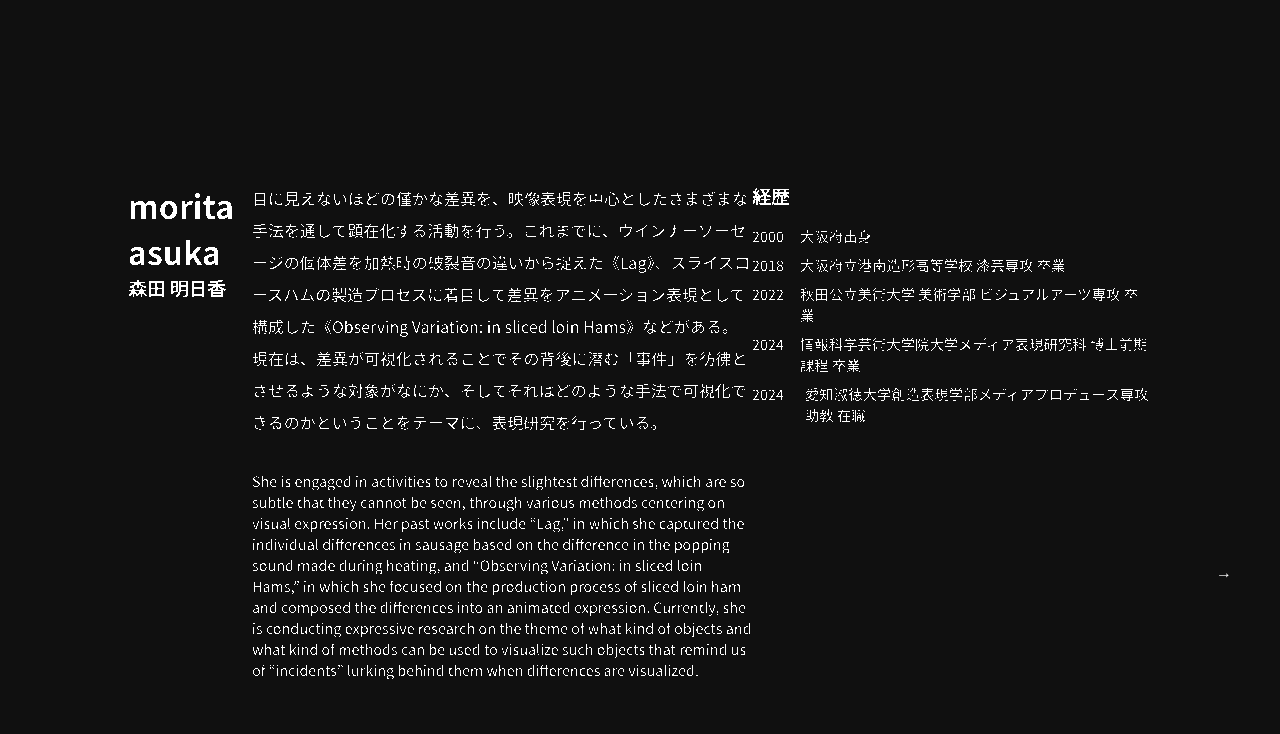
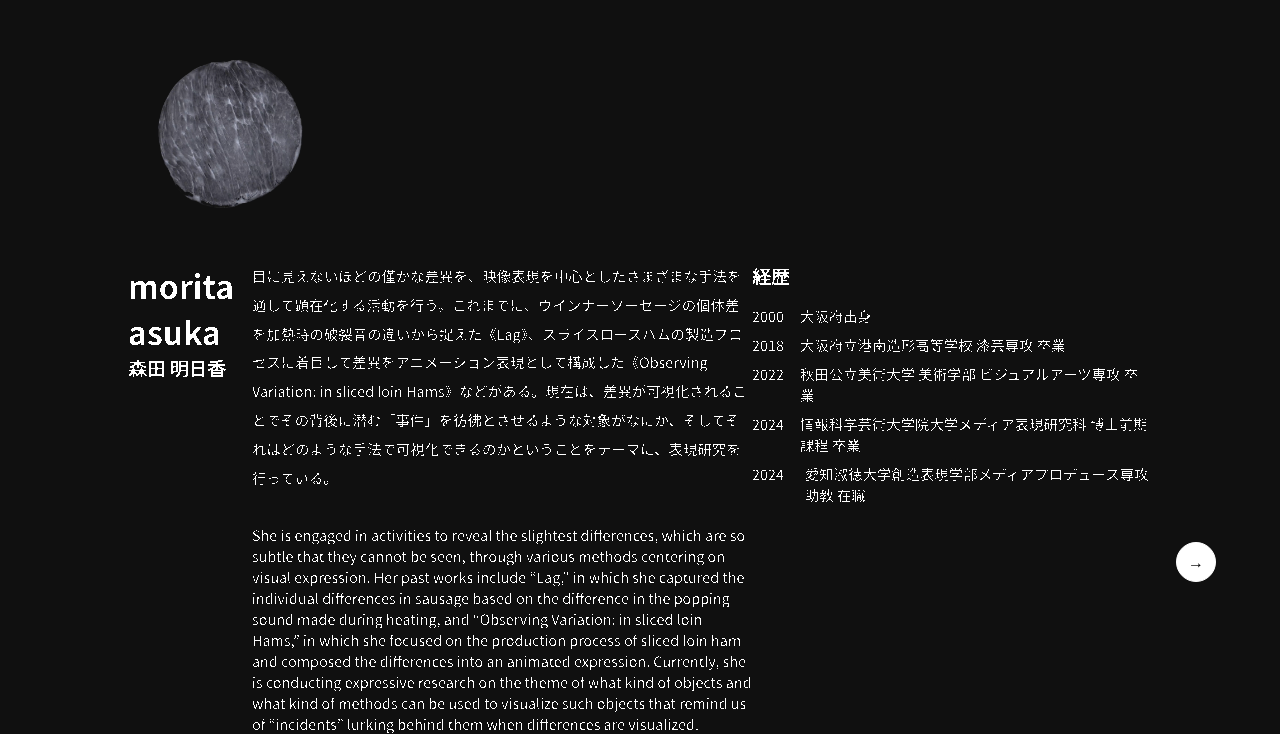
Before and after one commit to k1105/ymgs-playground, a Next.js app: page / in a window 1280 px wide. Shown: the part 186-920 px from the top of the page. Before the commit the page ends 866 px from the top, so only its background shows below. Built offline with nearby package versions, Linux system fonts and the light colour scheme.

Commit message:
ハムの画像を追加

```diff
--- a/components/scene/Profile.tsx
+++ b/components/scene/Profile.tsx
@@ -10,14 +10,30 @@ export const Profile = ({
     "fadein" | "fadeout" | "stop"
   >("stop");
 
+  const [isImageActive, setIsImageActive] = useState<boolean>(false);
+
   useEffect(() => {
     if (sceneState == "unmounting") {
       setAnimationState("fadeout");
     }
   }, [sceneState]);
+
+  useEffect(() => {
+    setIsImageActive(true);
+  }, []);
+
+  useEffect(() => {
+    if (animationState == "fadeout") {
+      setIsImageActive(false);
+    }
+  }, [animationState]);
   return (
     <>
       <div className="container">
+        <div className={`profile-image-wrapper ${isImageActive && "active"}`}>
+          <img src="/img/ham.png" className="profile-image" />
+        </div>
+        <div className="text-container">
           <FadeInElement from={10} to={0.6} animationState={animationState}>
             <div>
               <h1>morita asuka</h1>
@@ -28,7 +44,13 @@ export const Profile = ({
           <FadeInElement from={5} to={0.6} animationState={animationState}>
             <>
               <div className="profile-container">
-              <p style={{ marginBottom: "2rem", lineHeight: "2rem" }}>
+                <p
+                  style={{
+                    fontSize: "0.9rem",
+                    marginBottom: "2rem",
+                    lineHeight: "1.8rem",
+                  }}
+                >
                   目に見えないほどの僅かな差異を、映像表現を中心としたさまざまな手法を通して顕在化する活動を行う。これまでに、ウインナーソーセージの個体差を加熱時の破裂音の違いから捉えた《Lag》、スライスロースハムの製造プロセスに着目して差異をアニメーション表現として構成した《Observing
                   Variation: in sliced loin
                   Hams》などがある。現在は、差異が可視化されることでその背後に潜む「事件」を彷彿とさせるような対象がなにか、そしてそれはどのような手法で可視化できるのかということをテーマに、表現研究を行っている。
@@ -36,16 +58,17 @@ export const Profile = ({
                 <p style={{ fontSize: "0.9rem" }}>
                   She is engaged in activities to reveal the slightest
                   differences, which are so subtle that they cannot be seen,
-                through various methods centering on visual expression. Her past
-                works include “Lag,” in which she captured the individual
+                  through various methods centering on visual expression. Her
+                  past works include “Lag,” in which she captured the individual
                   differences in sausage based on the difference in the popping
                   sound made during heating, and “Observing Variation: in sliced
                   loin Hams,” in which she focused on the production process of
                   sliced loin ham and composed the differences into an animated
-                expression. Currently, she is conducting expressive research on
-                the theme of what kind of objects and what kind of methods can
-                be used to visualize such objects that remind us of “incidents”
-                lurking behind them when differences are visualized.
+                  expression. Currently, she is conducting expressive research
+                  on the theme of what kind of objects and what kind of methods
+                  can be used to visualize such objects that remind us of
+                  “incidents” lurking behind them when differences are
+                  visualized.
                 </p>
               </div>
             </>
@@ -82,10 +105,14 @@ export const Profile = ({
             </>
           </FadeInElement>
         </div>
+      </div>
       <style jsx>{`
         .container {
+          margin-top: 15rem;
+        }
+        .text-container {
           width: 80vw;
-          margin: 23rem auto 0;
+          margin: 0 auto;
           display: flex;
           justify-content: space-between;
         }
@@ -99,17 +126,43 @@ export const Profile = ({
           margin-bottom: 0.5rem;
         }
 
+        .profile-image-wrapper {
+          height: 10rem;
+          width: 13rem;
+          text-align: center;
+          margin: 0 10vw 3rem;
+          mix-blend-mode: screen;
+          transition: all 1s ease;
+          opacity: 0;
+        }
+
+        .profile-image {
+          height: 100%;
+        }
+
+        .profile-image-wrapper.active {
+          opacity: 1;
+        }
+
         .profile-container {
           width: 500px;
         }
 
         @media screen and (max-width: 600px) {
-          .container {
+          .profile-image-wrapper {
+            height: 7rem;
+            text-align: left;
+            margin: 0 5vw 2rem;
+          }
+          .text-container {
             width: 90vw;
-            margin-top: 5rem;
             margin-bottom: 10rem;
             flex-direction: column;
             gap: 3rem;
+          }
+
+          .container {
+            margin-top: 5rem;
           }
 
           .profile-container,
--- a/pages/index.tsx
+++ b/pages/index.tsx
@@ -20,16 +20,26 @@ export default function Home() {
           onClick={() => {
             setScene((scene + 1) % 2);
           }}
-          style={{
-            position: "fixed",
-            bottom: "2rem",
-            right: "3rem",
-            color: "white",
-          }}
+          className="arrow"
         >
           →
         </p>
       </main>
+      <style jsx>{`
+        .arrow {
+          width: 2.5rem;
+          background-color: white;
+          text-align: center;
+          line-height: 2.5rem;
+          height: 2.5rem;
+          border-radius: 50%;
+          border: 1px solid white;
+          position: fixed;
+          bottom: 2rem;
+          right: 5vw;
+          color: black;
+        }
+      `}</style>
     </>
   );
 }
```
Also changed, not shown: public/img/ham.png (added). Lines whose indentation alone changed are shown as unchanged.
